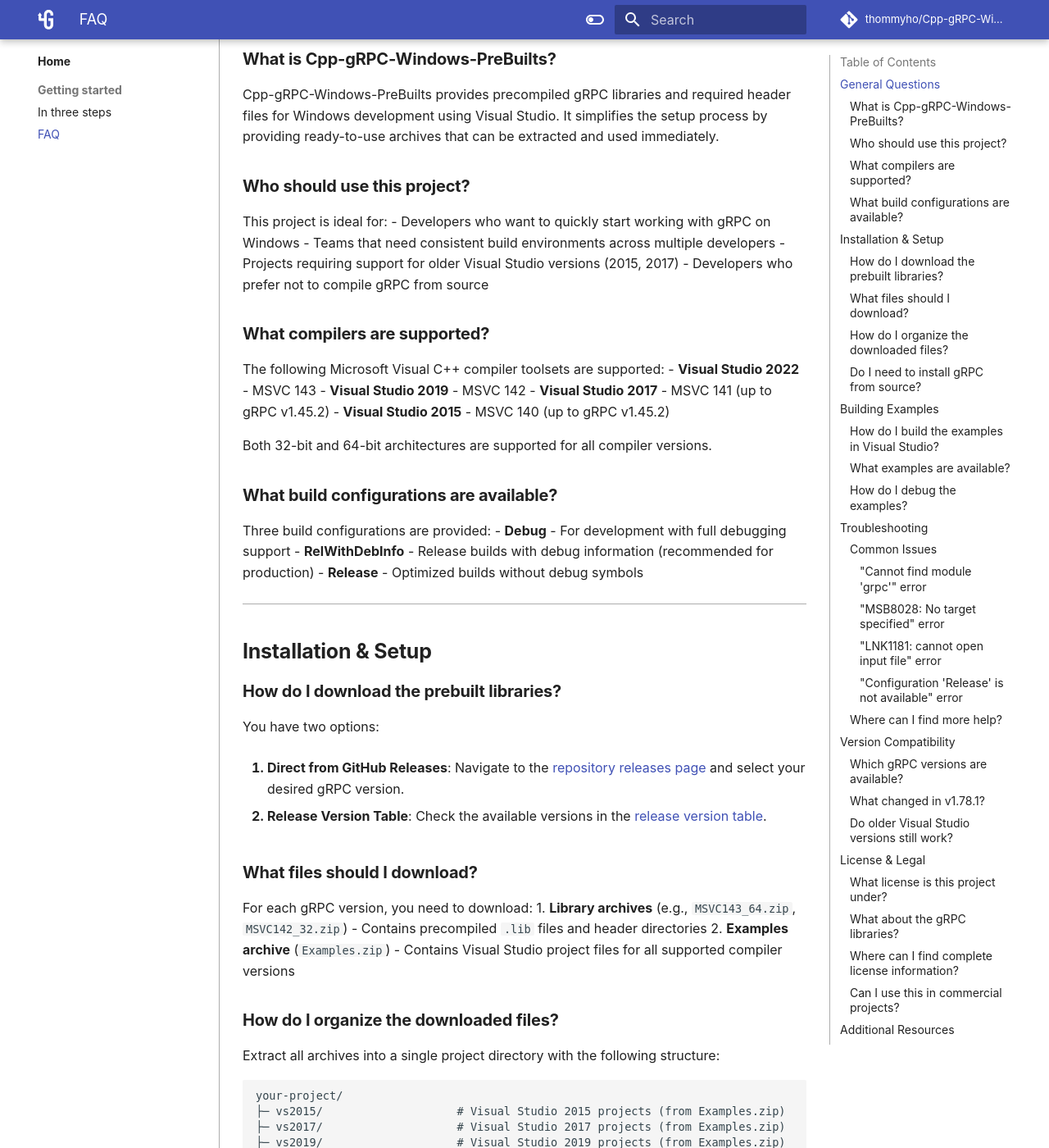
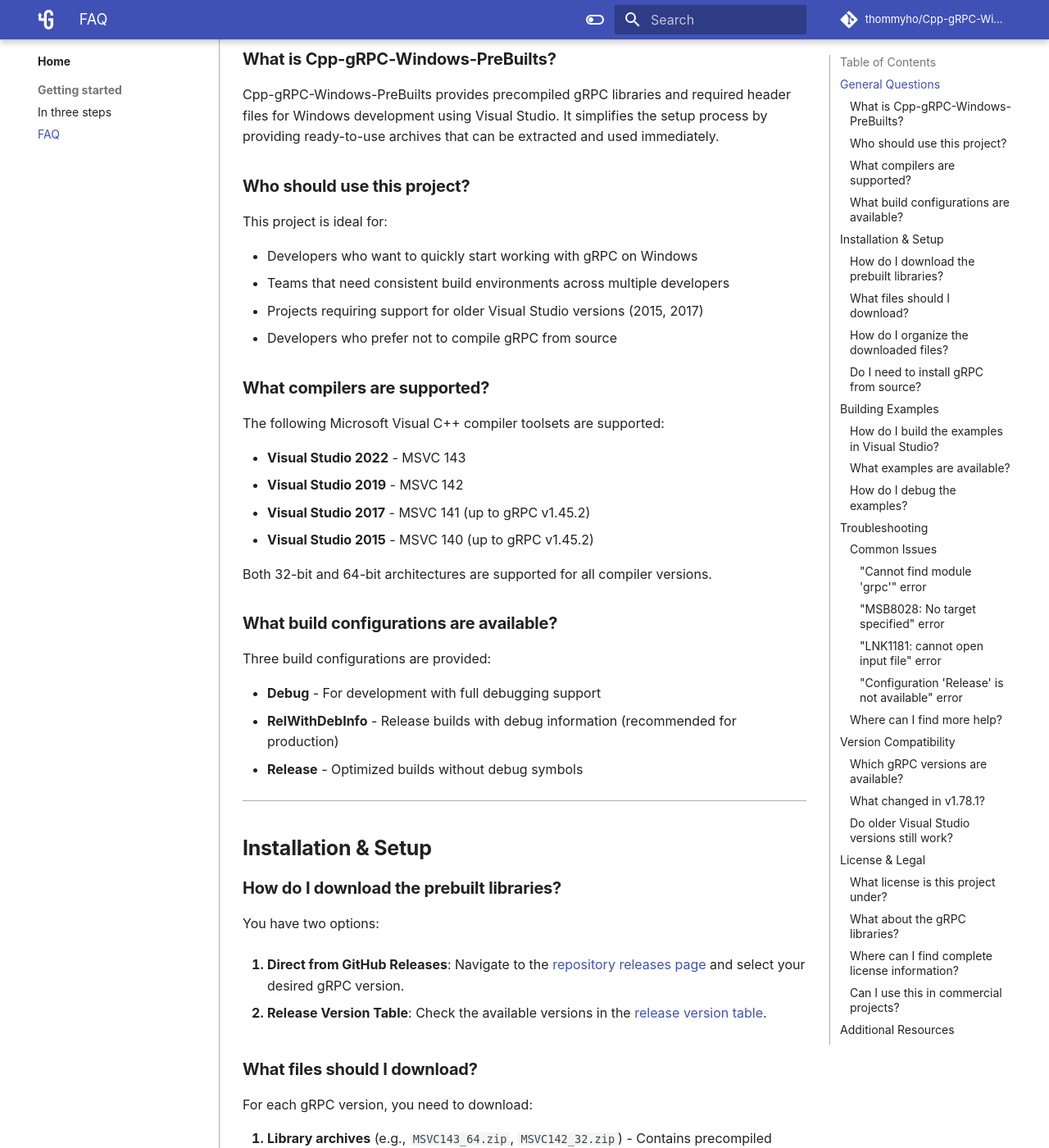
Before and after one commit to thommyho/Cpp-gRPC-Windows-PreBuilts, an MkDocs documentation site: the page built from docs/faq.md, in a window 1280 px wide and 1400 px high, scrolled down 479 px. Shown: the whole window at 82% size. Built offline with MkDocs 1.6.1 and Material for MkDocs 9.7.7, drawn with Linux system fonts in a browser that asks for light colours; some web fonts are replaced; comment, search, counter and statistics services are not loaded; some of the changed text lies outside the part shown.

Commit message:
docs: add comprehensive FAQ with installation, building, troubleshooting, version compatibility, and license information

````diff
--- a/docs/faq.md
+++ b/docs/faq.md
@@ -7,9 +7,9 @@
 3. [Building Examples](#building-examples)
 4. [Troubleshooting](#troubleshooting)
 5. [Version Compatibility](#version-compatibility)
-6. [License & Legal](#license--legal)
+6. [License & Legal](#license-&-legal)
 
----
+______________________________________________________________________
 
 ## General Questions
 
@@ -20,6 +20,7 @@
 ### Who should use this project?
 
 This project is ideal for:
+
 - Developers who want to quickly start working with gRPC on Windows
 - Teams that need consistent build environments across multiple developers
 - Projects requiring support for older Visual Studio versions (2015, 2017)
@@ -28,6 +29,7 @@
 ### What compilers are supported?
 
 The following Microsoft Visual C++ compiler toolsets are supported:
+
 - **Visual Studio 2022** - MSVC 143
 - **Visual Studio 2019** - MSVC 142
 - **Visual Studio 2017** - MSVC 141 (up to gRPC v1.45.2)
@@ -38,11 +40,12 @@
 ### What build configurations are available?
 
 Three build configurations are provided:
+
 - **Debug** - For development with full debugging support
 - **RelWithDebInfo** - Release builds with debug information (recommended for production)
 - **Release** - Optimized builds without debug symbols
 
----
+______________________________________________________________________
 
 ## Installation & Setup
 
@@ -52,11 +55,12 @@
 
 1. **Direct from GitHub Releases**: Navigate to the [repository releases page](https://github.com/thommyho/Cpp-gRPC-Windows-PreBuilts/releases) and select your desired gRPC version.
 
-2. **Release Version Table**: Check the available versions in the [release version table](docs/steps.md#release-version-table).
+2. **Release Version Table**: Check the available versions in the [release version table](steps.md#download).
 
 ### What files should I download?
 
 For each gRPC version, you need to download:
+
 1. **Library archives** (e.g., `MSVC143_64.zip`, `MSVC142_32.zip`) - Contains precompiled `.lib` files and header directories
 2. **Examples archive** (`Examples.zip`) - Contains Visual Studio project files for all supported compiler versions
 
@@ -83,59 +87,64 @@
 ### Do I need to install gRPC from source?
 
 **No!** The prebuilt libraries include all necessary components:
+
 - Precompiled `.lib` files for linking
 - Required header files (`grpc/`, `protobuf/` directories)
 - Visual Studio project examples (pre-configured and debuggable)
 
----
+______________________________________________________________________
 
 ## Building Examples
 
 ### How do I build the examples in Visual Studio?
 
 1. Open the appropriate solution file:
-   - `vs2015/HelloWorld.sln` for Visual Studio 2015
-   - `vs2017/HelloWorld.sln` for Visual Studio 2017
-   - `vs2019/HelloWorld.sln` for Visual Studio 2019
-   - `vs2022/HelloWorld.sln` for Visual Studio 2022
+
+    - `vs2015/HelloWorld.sln` for Visual Studio 2015
+    - `vs2017/HelloWorld.sln` for Visual Studio 2017
+    - `vs2019/HelloWorld.sln` for Visual Studio 2019
+    - `vs2022/HelloWorld.sln` for Visual Studio 2022
 
 2. Ensure the correct compiler toolset is selected in Visual Studio options
 
 3. Build the solution:
-   - Menu: **Build → Build Solution**
-   - Shortcut: `Ctrl+Shift+B`
+
+    - Menu: **Build → Build Solution**
+    - Shortcut: `Ctrl+Shift+B`
 
 4. The output will be organized as:
-   ```
-   _out_/
-   └─ <architecture>/          # x64 or x86
-      └─ <build configuration>/ # Debug, Release, or RelWithDebInfo
-         └─ <example binaries>  # executables and resources
-   ```
+
+    ```
+    _out_/
+    └─ <architecture>/          # x64 or x86
+       └─ <build configuration>/ # Debug, Release, or RelWithDebInfo
+          └─ <example binaries>  # executables and resources
+    ```
 
 ### What examples are available?
 
 Starting from gRPC v1.43.0, the following examples are included:
 
-| Example | Description |
-|---------|-------------|
-| **HelloWorld** | Basic client/server communication |
-| **Client Callback / Server Callback** | Asynchronous callback patterns |
-| **Async Client/Server** | Modern async implementations |
-| **Compression** | gRPC compression support |
-| **Load Balancing** | Client-side load balancing |
-| **Meta** | Metadata handling examples |
-| **KeyValueStore** | Key-value store service |
-| **Route Guide** | Complex routing scenarios |
+| Example                               | Description                       |
+| ------------------------------------- | --------------------------------- |
+| **HelloWorld**                        | Basic client/server communication |
+| **Client Callback / Server Callback** | Asynchronous callback patterns    |
+| **Async Client/Server**               | Modern async implementations      |
+| **Compression**                       | gRPC compression support          |
+| **Load Balancing**                    | Client-side load balancing        |
+| **Meta**                              | Metadata handling examples        |
+| **KeyValueStore**                     | Key-value store service           |
+| **Route Guide**                       | Complex routing scenarios         |
 
 ### How do I debug the examples?
 
 The `Debug` and `RelWithDebInfo` configurations include symbol files (`.pdb`) for debugging. Simply:
+
 1. Set breakpoints in your code
 2. Run the example with `F5` or use the Debug toolbar
 3. Inspect variables, call stacks, and execution flow
 
----
+______________________________________________________________________
 
 ## Troubleshooting
 
@@ -146,6 +155,7 @@
 **Cause**: Visual Studio cannot locate the gRPC header files.
 
 **Solution**:
+
 1. Verify that the `grpc/` directory exists in your project root
 2. Check that the include paths in your `.vcxproj` file point to the correct locations
 3. Ensure you downloaded both library archives and examples archive
@@ -155,6 +165,7 @@
 **Cause**: The solution file was opened with an incompatible Visual Studio version.
 
 **Solution**:
+
 1. Close Visual Studio
 2. Open the solution with the matching Visual Studio version (e.g., `vs2019/*.sln` with VS 2019)
 3. Rebuild the solution
@@ -164,6 +175,7 @@
 **Cause**: The precompiled library files are missing or in the wrong location.
 
 **Solution**:
+
 1. Verify that all required `.lib` files exist in their respective architecture folders
 2. Check that the library path is correctly specified in the project properties
 3. Ensure you downloaded archives for both 32-bit and 64-bit if needed
@@ -176,38 +188,39 @@
 
 ### Where can I find more help?
 
-- Check the [setup instructions](docs/steps.md) for detailed installation steps
-- Review the [README](../README.md) for an overview and quick start guide
+- Check the [setup instructions](steps.md) for detailed installation steps
 - Create a [GitHub issue](https://github.com/thommyho/Cpp-gRPC-Windows-PreBuilts/issues) for specific problems
 
----
+______________________________________________________________________
 
 ## Version Compatibility
 
 ### Which gRPC versions are available?
 
-| Version | Status | C++ Standard | Examples |
-|---------|--------|--------------|----------|
-| **1.83.0** | Latest | C++17/20 | ✅ |
-| **1.46.7** | Legacy (last C++11) | C++11 | ✅ |
-| 1.82.1 - 1.50.0 | Available | C++17/20 | ✅ |
-| 1.49.1 - 1.20.0 | Older versions | C++11/14/17 | ✅ |
+| Version         | Status              | C++ Standard | Examples |
+| --------------- | ------------------- | ------------ | -------- |
+| **1.83.0**      | Latest              | C++17/20     | ✅       |
+| **1.46.7**      | Legacy (last C++11) | C++11        | ✅       |
+| 1.82.1 - 1.50.0 | Available           | C++17/20     | ✅       |
+| 1.49.1 - 1.20.0 | Older versions      | C++11/14/17  | ✅       |
 
 ### What changed in v1.78.1?
 
 Starting with gRPC v1.78.1, the deployment layout for CMake files changed:
+
 - The `cmake` directory was moved from the project root to the `lib` directory
 - This change simplifies integration using `find_package`
 
 ### Do older Visual Studio versions still work?
 
 Yes! Up to gRPC v1.45.2, support is provided for:
+
 - Visual Studio 2017 (MSVC 141)
 - Visual Studio 2015 (MSVC 140)
 
 Note: For the latest gRPC versions (v1.78+), only Visual Studio 2019 and 2022 are supported.
 
----
+______________________________________________________________________
 
 ## License & Legal
 
@@ -239,6 +251,6 @@
 - [Official gRPC Windows Prebuilds Repository](https://github.com/thommyho/gRPC_windows)
 - [Cpp-gRPC Visual Studio Examples](https://github.com/thommyho/Cpp-gRPC-Visual-Studio-Examples)
 
----
+______________________________________________________________________
 
 *Last updated: August 2026*
--- a/pyproject.toml
+++ b/pyproject.toml
@@ -16,3 +16,9 @@
 
 [tool.uv]
 package = false
+
+[dependency-groups]
+dev = [
+    "mdformat>=1.0.0",
+    "mdformat-mkdocs>=5.3.0",
+]
````
Also changed, not shown: other parts of docs/faq.md (+1 -2 lines), docs/index.md (+8 -8 lines), docs/steps.md (+4 -1 lines), 1 other file.
